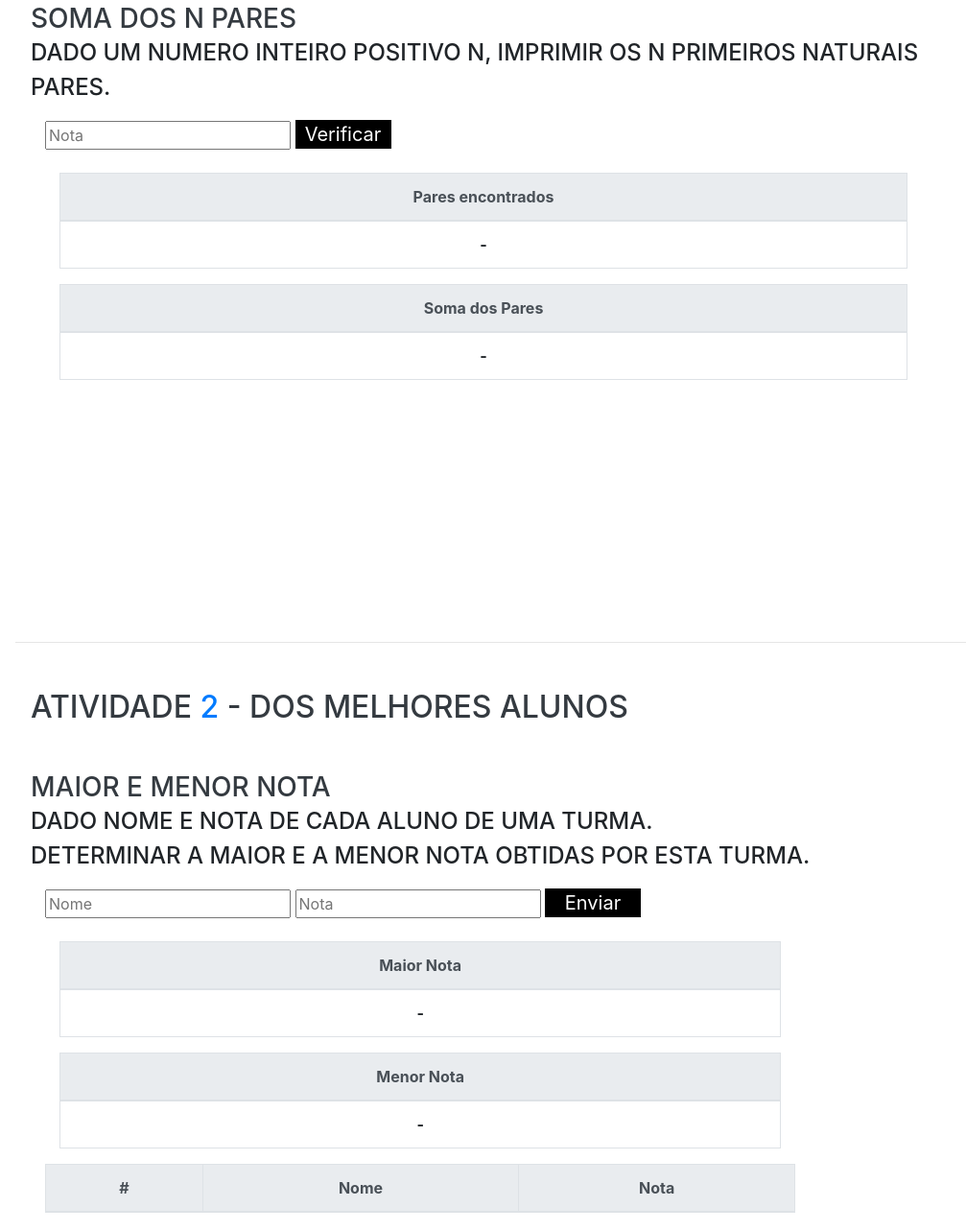
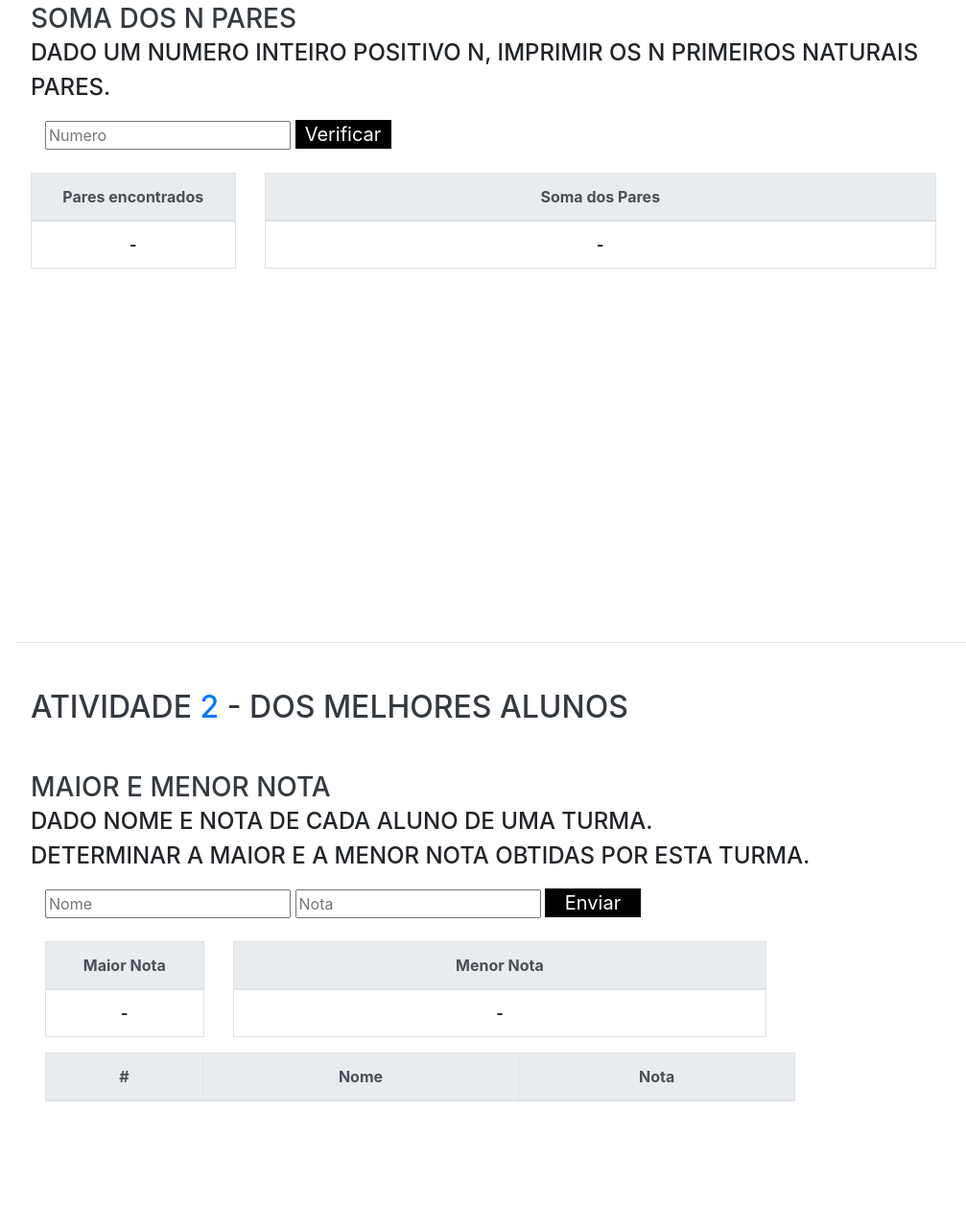
Before and after one commit to brpadilha/Projeto-Aps-Web, a website with bundled scripts: page index.html in a window 1280 px wide. Shown: the part 933-2216 px from the top of the page at 96% size, without its empty margins (256-1263 px from the left). Built offline with nearby package versions, Linux system fonts and the light colour scheme; a web font is replaced by a local one.

Commit message:
finaliza aps

```diff
--- a/index.html
+++ b/index.html
@@ -33,7 +33,7 @@
     <section class="resume-section p- p-lg- d-flex align-items-center" id="introducao">
       <div class="w-100">
         <h1 class="mb-0">APS <span class="text-primary">2</span> PROJETO DE SISTEMAS EM INTERNET I </h1>
-        <div class="subheading mb-5"> <img src="img/logo1.png" > UniRedentor · Bruno Padilha Rangel · matrícula: 110264 ·
+        <div class="subheading mb-5"> <img src="img/logo1.png"> UniRedentor · Bruno Padilha Rangel · matrícula: 110264 ·
           <a href="mailto:brpadilha.dev@gmail.com">brpadilha.dev@gmail.com</a>
         </div>
         <p class="lead mb-5">Aps proposta pelo professor Élisson na matéria de PROJETO DE SISTEMAS EM INTERNET I,
@@ -51,11 +51,11 @@
             <h3 class="mb-0">Soma dos N Pares</h3>
             <div class="subheading mb-3">Dado um numero inteiro positivo N, imprimir os N primeiros naturais pares.
             </div>
-            <div class="container-fluid padding"> <input type="text" placeholder="Nota" id="NumberOne">
+            <div class="container-fluid padding"> <input type="number" placeholder="Numero" id="NumberOne">
               <button class="button" onclick="SomaPares()">Verificar</button> </div><br>
-            <div class="container-fluid padding">
-              <div class="container-fluid padding ">
-                <table class="table table-nota table-bordered" >
+            <div class="row">
+              <div class="container-fluid padding col-md-3 col-sm-3">
+                <table class="table table-nota table-bordered">
                   <thead class="thead-light">
                     <tr>
                       <th scope="row">Pares encontrados</th>
@@ -66,7 +66,7 @@
                   </tbody>
                 </table>
               </div>
-              <div class="container-fluid padding">
+              <div class="container-fluid padding col-md-9 col-sm-3">
                 <table class="table table-nota table-bordered">
                   <thead class="thead-light">
                     <tr>
@@ -94,10 +94,10 @@
               nota obtidas por esta turma. </div>
             <div class="container-fluid padding"> <input type="text" placeholder="Nome" id="Nome"> <input type="number"
                 placeholder="Nota" id="Nota">
-                <button class="button" onclick="MaiorEMenor()">Enviar</button>
+              <button class="button" onclick="MaiorEMenor()">Enviar</button>
             </div><br>
-            <div class="container-fluid padding">
-              <div class="container-fluid padding ">
+            <div class="container-fluid padding row">
+              <div class="container-fluid padding col-md-3 col-sm-3">
                 <table class="table table-nota table-bordered">
                   <thead class="thead-light">
                     <tr>
@@ -109,7 +109,7 @@
                   </tbody>
                 </table>
               </div>
-              <div class="container-fluid padding">
+              <div class="container-fluid padding col-md-9 col-sm-9">
                 <table class="table table-nota table-bordered">
                   <thead class="thead-light">
                     <tr>
```
Also changed, not shown: vendor/bootstrap/css/bootstrap-grid.css.
